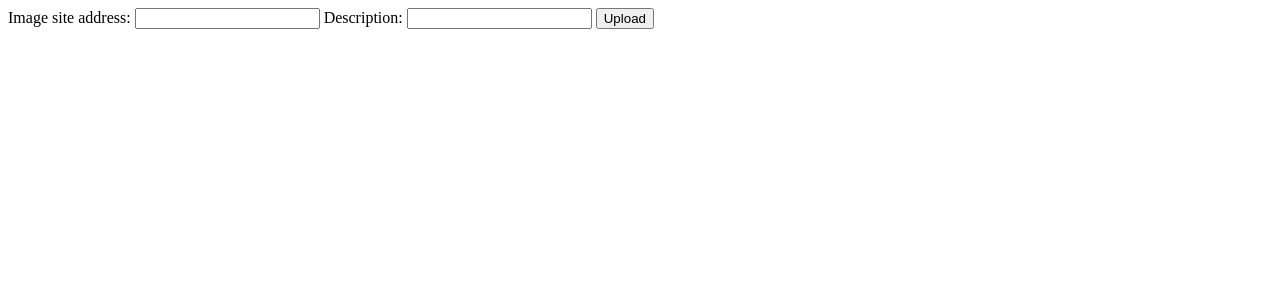
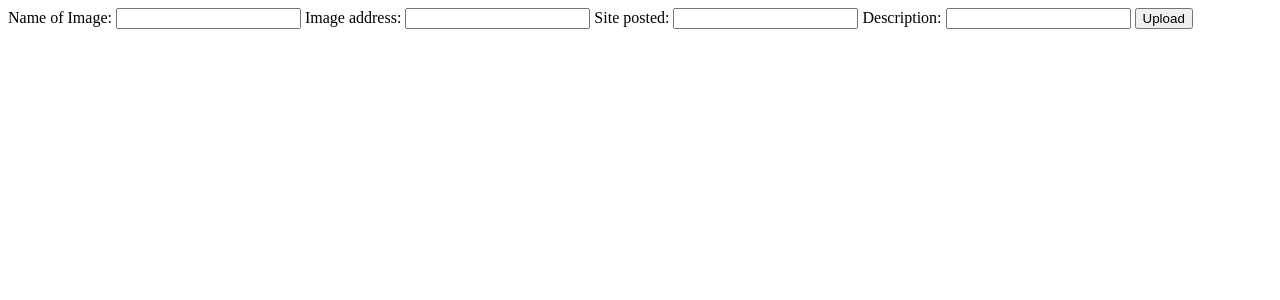
Before and after one commit to emaust/sauceprotecc, a Django app: page /upload/ in a window 1280 px wide. Shown: the top 300 px of the page. Run offline with Django 3.2, Linux system fonts and the light colour scheme.

Commit message:
Changed Image model to file_name, description, date_posted, image_address, and whitelist. Updated corresponding forms and view. Form is submitted/assigning all relevant information. No form or model validations present.

```diff
--- a/sauceprotecc/forms.py
+++ b/sauceprotecc/forms.py
@@ -8,6 +8,6 @@ from sauceprotecc.models import Image
 class UploadForm(forms.ModelForm):
     class Meta:
         model = Image
-        fields = ('description', 'post_location',)
+        fields = ('description', 'image_address', 'whitelist', 'file_name',)
 
 form = UploadForm()
--- a/sauceprotecc/models.py
+++ b/sauceprotecc/models.py
@@ -21,8 +21,8 @@ class Image(models.Model):
     file_name = models.CharField(max_length=20)
     description = models.CharField(max_length=100, null=True, blank=True)
     date_posted = models.DateTimeField(default=timezone.now)
-    post_location = models.URLField(max_length=200, null=True, blank=True)
-    whitelist = models.URLField()
+    image_address = models.URLField(default="not provided", max_length=200)
+    whitelist = models.URLField(default="not provided", null=True, blank=True)
 
     class Meta:
         db_table = 'Image'
--- a/sauceprotecc/templates/upload.html
+++ b/sauceprotecc/templates/upload.html
@@ -12,8 +12,14 @@
     <form action='/upload/' method="post">{% csrf_token %}
       <input type="hidden" id="csrf_token" value='{"csrfmiddlewaretoken": "{{ csrf_token }}"}'>
 
-      <label for="post_location">Image site address:</label>
-      <input type="text" name="post_location"></input>
+      <label for="file_name">Name of Image:</label>
+      <input type="text" name="file_name"></input>
+
+      <label for="image_address">Image address:</label>
+      <input type="text" name="image_address"></input>
+
+      <label for="whitelist">Site posted:</label>
+      <input type="text" name="whitelist"></input>
 
       <label for="description">Description:</label>
       <input type="text" name="description"></input>
--- a/sauceprotecc/views.py
+++ b/sauceprotecc/views.py
@@ -19,7 +19,10 @@ def upload(request):
         form = UploadForm(request.POST)
         if form.is_valid():
             form.save()
+            print(form)
             return redirect('/upload/')
+        else:
+            print("Upload failed")
 
     else:
         form = UploadForm()
```
